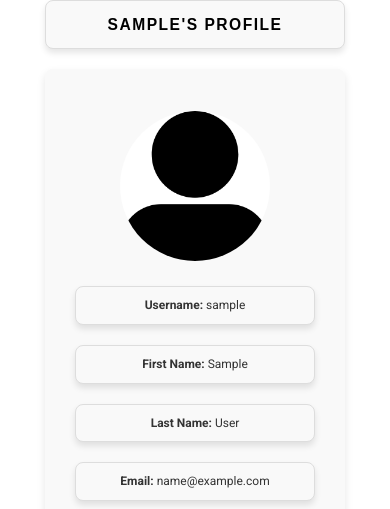
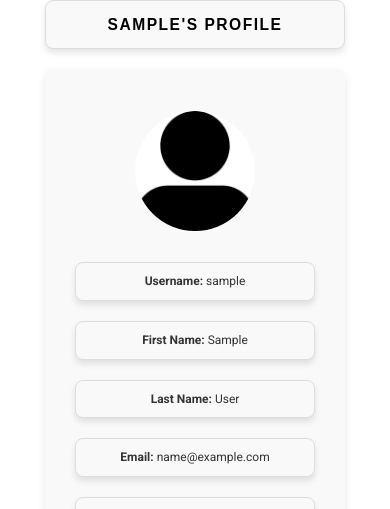
Before and after one commit to HristianBalevski/Quiero-Aprender, a Django app: a page that uses QuieroAprender/templates/accounts/user-profile.html in a window 390 px wide. Shown: the part 157-666 px from the top of the page. Run offline with Django 5.2, Linux system fonts and the light colour scheme; the visitor is signed in with stand-in values (Sample User, id 1); data comes from the database, SQL or seed files in the repository; some libraries are stand-ins or nearby versions.

```diff
--- a/QuieroAprender/static/styles/forms/forms.css
+++ b/QuieroAprender/static/styles/forms/forms.css
@@ -33,6 +33,14 @@ form label {
     font-size: 1.2rem;
     font-weight: bold;
     color: var(--dark-color);
+}
+
+.current-photo img,
+.form-container img {
+    max-width: 200px;
+    max-height: 200px;
+    border-radius: 50%;
+    margin-bottom: 1rem;
 }
 
 .form-message {
@@ -90,6 +98,14 @@ form input[type="file"]:focus {
         font-size: 16px;
         padding: 10px;
     }
+
+    .current-photo img,
+    .form-container img {
+    max-width: 150px;
+    max-height: 150px;
+    border-radius: 50%;
+    margin-bottom: 0.8rem;
+}
 }
 
 @media (max-width: 480px) {
@@ -108,4 +124,12 @@ form input[type="file"]:focus {
         font-size: 14px;
         padding: 8px;
     }
+
+    .current-photo img,
+    .form-container img {
+    max-width: 120px;
+    max-height: 120px;
+    border-radius: 50%;
+    margin-bottom: 0.5rem;
 }
+}
--- a/QuieroAprender/static/styles/lessons/lessons.css
+++ b/QuieroAprender/static/styles/lessons/lessons.css
@@ -9,7 +9,6 @@
 }
 
 .display-lessons {
-
     list-style: none;
     margin: 20px 0;
     padding: 10px;
@@ -58,7 +57,7 @@
 }
 
 .lesson-container img {
-    max-width: 80%;
+    max-width: 60%;
     border-radius: var(--border-radius-8);
     margin: 10px 0;
     box-shadow: 0 2px 4px var(--shadow-color);
--- a/QuieroAprender/templates/accounts/user-profile.html
+++ b/QuieroAprender/templates/accounts/user-profile.html
@@ -10,9 +10,9 @@
 
         <div>
            {% if user.profile_photo %}
-                <img src="{{ user.profile_photo.url }}" alt="Profile Photo" style="width: 150px; height: 150px; border-radius: 50%;">
+                <img src="{{ user.profile_photo.url }}" alt="Profile Photo">
             {% else %}
-                <img src="{% static 'images/gallery/Annonymous.png' %}" alt="Default Profile Photo" style="width: 150px; height: 150px; border-radius: 50%;">
+                <img src="{% static 'images/gallery/Annonymous.png' %}" alt="Default Profile Photo">
             {% endif %}
         </div>
 
@@ -24,6 +24,7 @@
             <li><strong>Biography:</strong> {{ user.bio }}</li>
             <li><strong>Date Of Birth:</strong> {{ user.birth_date }}</li>
         </ul>
+
         {% if request.user.username == user.username %}
         	<div class="action-buttons">
                 <a href="{% url 'update' user.username %}" class="btn-do-action">Edit</a>
--- a/QuieroAprender/templates/blog/blog_list.html
+++ b/QuieroAprender/templates/blog/blog_list.html
@@ -4,7 +4,6 @@
 {% endblock %}
 
 {% block content %}
-
     <h1 class="course-title">From Beginner to Fluent: Why Spanish Is Worth Your Time</h1>
     <div class="lesson-container">
         {% for post in posts %}
```
Also changed, not shown: QuieroAprender/QuieroAprender/accounts/forms.py (+10 -2 lines), QuieroAprender/templates/accounts/update-user.html (+11 -2 lines).
